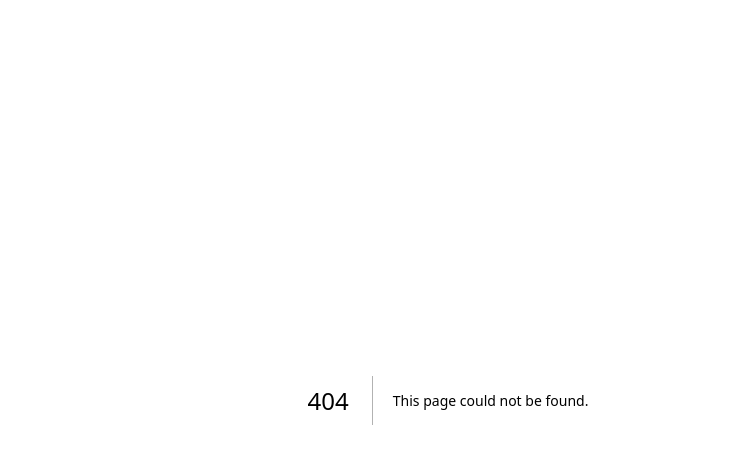
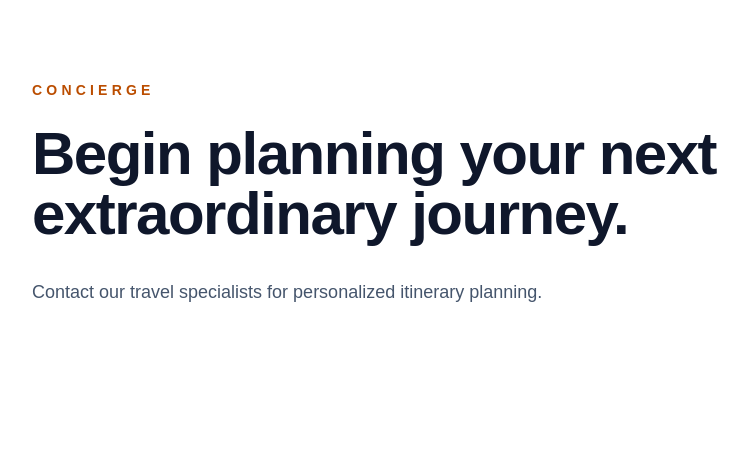
Before and after one commit to DzuyLong/headless-wp-next, a Next.js app: page /contact in a window 1280 px wide. Before the commit this address had no page. Shown: the top 464 px of the page, without its empty margins (192-940 px from the left). Built offline with nearby package versions, Linux system fonts and the light colour scheme.

Commit message:
Add contact page foundation

```diff
--- /dev/null
+++ b/app/contact/page.tsx
@@ -0,0 +1,17 @@
+export default function ContactPage() {
+  return (
+    <main className="bg-white text-slate-900">
+      <section className="mx-auto max-w-4xl px-6 py-20 lg:px-8">
+        <p className="text-sm font-semibold uppercase tracking-[0.3em] text-amber-700">
+          Concierge
+        </p>
+        <h1 className="mt-6 text-4xl font-semibold tracking-tight md:text-6xl">
+          Begin planning your next extraordinary journey.
+        </h1>
+        <p className="mt-8 text-lg leading-8 text-slate-600">
+          Contact our travel specialists for personalized itinerary planning.
+        </p>
+      </section>
+    </main>
+  );
+}
```
